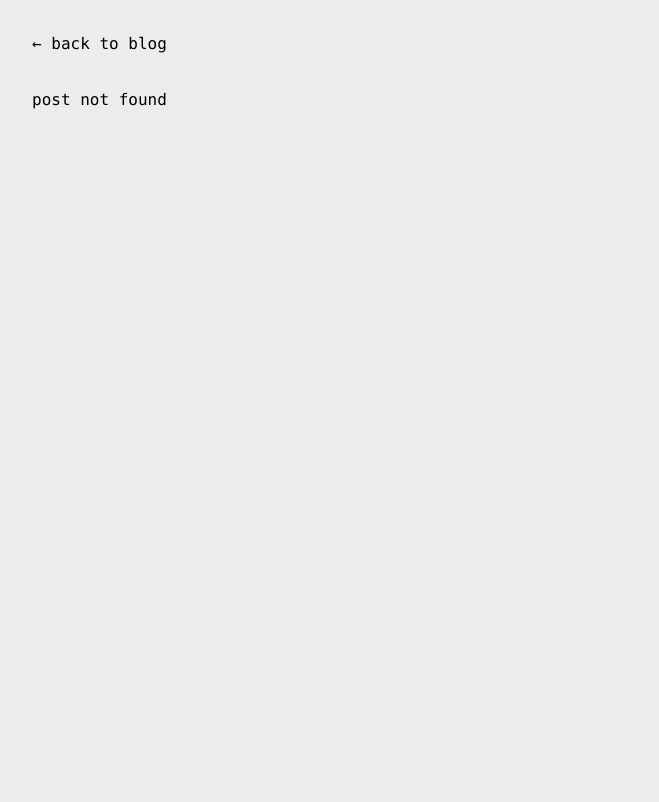
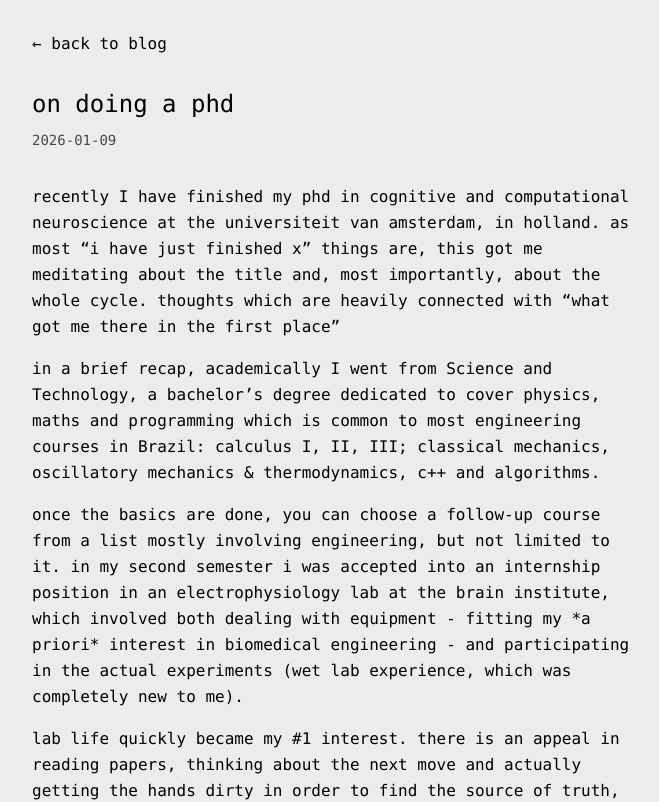
Before and after one commit to joaohnp/personal-page, a Next.js app: page /blog/on-doing-a-phd in a window 1280 px wide. Before the commit this address had no page. Shown: the top 802 px of the page, without its empty margins (304-963 px from the left). Built offline with nearby package versions, Linux system fonts and the light colour scheme.

Commit message:
adding new blog entry

```diff
--- a/app/blog/[slug]/page.tsx
+++ b/app/blog/[slug]/page.tsx
@@ -18,6 +18,54 @@ currently im building newgate, a b2b saas company (yes) together with two of my
 its hard to navigate, but definetely quite interesting to work on. naturally, some of my thoughts in this regard maybe shared within this page.
 
 i hope this is useful or interesting. if anything just send a message -- a reply is guaranteed`,
+  },
+
+  "on-doing-a-phd": {
+    title: "on doing a phd",
+    date: "2026-01-09",
+    content: `recently I have finished my phd in cognitive and computational neuroscience at the universiteit van amsterdam, in holland. as most “i have just finished x” things are, this got me meditating about the title and, most importantly, about the whole cycle. thoughts which are heavily connected with “what got me there in the first place”
+
+in a brief recap, academically I went from Science and Technology, a bachelor’s degree dedicated to cover physics, maths and programming which is common to most engineering courses in Brazil: calculus I, II, III; classical mechanics, oscillatory mechanics & thermodynamics, c++ and algorithms.
+
+once the basics are done, you can choose a follow-up course from a list mostly involving engineering, but not limited to it. in my second semester i was accepted into an internship position in an electrophysiology lab at the brain institute, which involved both dealing with equipment - fitting my *a priori* interest in biomedical engineering - and participating in the actual experiments (wet lab experience, which was completely new to me).
+
+lab life quickly became my #1 interest. there is an appeal in reading papers, thinking about the next move and actually getting the hands dirty in order to find the source of truth, that cannot be found anywhere else.
+
+afterwards I pursued a masters degree in the same lab and continuing the overarching project of how does the visual system work, but this time I was more focused in developing methods for data analysis to bridge spiking activity to anatomical expectations of function. my work eventually got me as an author in a paper (due to minor contributions to someone's main project) which was an amazing feeling of "doing something real*".
+
+i do understand that research, at least in systems neuroscience/psychology, way too often is not reproducible and poorly designed. which does put an asterisk in something *real*. regardless, it felt like it. and that's what mattered.
+
+i am yet to find an occupation which so steadily attracts talent like academia does. this becomes more visible when you face the fact that two very basic components are absent: 1) financially incentives are squalid. most phd student positions pay poorly; 2) career continuity is not foreseen. it is a pretty weird angle having a constant stream of already relatively successful overachievers seeking to work a job that has implied that the next 4 years will be incredibly hard AND that the continuity of your career is rarely a concern.
+
+however, it feels somewhat privileged to be in the center of this venn diagram. with the skills, willpower and the right amount of naiveté to get into a long, uncertain project. which most likely will be longer and more uncertain. besides,  the numbers point to job insecurity, high burnout, depression and dropout rates.
+
+but of course, it does not matter since I am different. or so basically all phd students at some point thought to themselves.
+
+this stance most likely won't prove correct as chances are all others who got to be affected by mental conditions are as brilliant as you are. however, this is the spirit which, to me, makes a complete difference in how you navigate the phd (and life, if you will). sometimes we gotta try.
+
+in the field of cognitive and systems neuroscience, if one would try and draw a "typical" academic path it would require a phd and a couple of post docs done in some parts of europe, usa or japan.
+
+let it be clear: i do not believe that good science is inherent to these places. but from my experience (as well as observing the cvs of the labs that get papers into neuron, nature/science and keynotes of the main conferences) that likely seems to be the "typical path of success". there is a degree of self fulfilling prophecy, and the dynamics of scientific production are tightly correlated with politics and its deep roots, but lets set that aside.
+
+when looking for a position, I sought projects which were engineering + data heavy and mostly within europe. this brought me to the netherlands, amsterdam, for a "4" year project - a translational study involving closed-loop neurostimulation. a really good fit to my skills and interests. this amazing alignment did not stop me from taking 6 years to finish it all.
+
+as most things are, the project did not progress linearly.
+
+which brings us to the first big lesson i learned: there really isnt a set structure. I had resources (money, supervisors) and several rituals (checkpoints, goals, typical planning. but see: the myth of the objective) that while positive in spirit, none of the set goals considered that research questions often are not aligned with the *ipsis litteris* hypothesis. surprisingly, many projects start with an ill-defined hypothesis and are not prepared to get a solid material out of the process in case, well, everything else fails. in this scenario, exploratory data analysis is greatly overestimated. the underlying assumption is that *something* publishable must be there. this type of "silver bullet" science is indeed very high risk high reward. for the first 75% of the project it feels like it does not really matter. get your design, get your subjects, do your analysis. rinse and repeat. *I* can pull this off, of course.
+
+I guess the usual view is that the phd as something awarded to someone with an idea (research angle), who designed and executed an experiment (or any kind of data collection), put it under some analysis and voilà, p<0.05, publication, graduation, degree. nowadays, my understanding is that the title is conferred to people who did all of the above and *despite* no crystal-clear outcome (or even expectations) of the experiment, *despite* unpredictable results from projects which did not care to properly prepare for the very normal "not meeting" *a priori* assumptions, *despite* this lack of control (+ financial uncertainty, career uncertainty, even doubts about the usefulness of the research itself), *still* manage to put some coherent, patched, rough around the edges book. very unique in the sense that few people (no one?) would do something just like that.
+
+it is not necessarily about a clean-cut research outcome or about single-handedly moving the tides of science, but rather calling this question "mine", without dropping the high-quality-high-impact aegis. putting it under your belt and covering distances that literally no one else would be willing to. supervisors, co-supervisors, mentors, committees etc etc especially included.
+
+naturally this all feels very overwhelming and the legend goes no one thinks their own piece of work is as useless as an angry phd student. and, somehow, we do not let it go. it feels sunk cost fallacy-ish, but part of me (with the title) believes there is (was?) more to it. perhaps it is the past getting brighter.
+
+techno-utopians from the silicon valley (musk, thiel, zuckerberg and so on) mostly argue that a phd project isnt worth it due to the lack of clear outcome or industrial advancement when compared to the overall effort. while it is tediously short-sighted to say so, I would argue that a phd is worth pursuing >exactly< due to the lack of clear outcome. naturally, i cannot relate to the american experience at all and i do not know what is required of them in graduate school. however, to me, there is an intrinsic value when, given proper resources, a person can successfully pull the reigns of this. such person should be ready to go beyond academic research, and diligently navigate uncertainties in other contexts as well.
+
+my phd trajectory was particularly bumpy, with several delays, unpaid periods (or self-funded as universities prefer to say) and some disconnection with superiors that had other plans. due to this, once it was done and dusted, many colleagues and friends asked me if I regretted undergoing the *via crucis*. for all the aforementioned, I do not. also, while on the road, it is thrilling to share so much with likeminded people (which i must say is a very specific group). i was lucky enough to be inserted in a large lab of about 15 phd students, which brought the best of times in a wonderful city like amsterdam. it is very interesting to learn how high-level science works and, perhaps on the lucky side, to be able to discuss closely with a supervisor that slowly progressed into a friend.
+
+so all in all, I do not regret it. the system is deeply flawed, and people are literally getting sick. this is not a brainless decision. structurally it is not ok at all.
+
+however, to me, the journey, the skills, the challenge were all too appealing. high cost, yes, but its such an unique thing to do that it would feel weird arguing that it was regrettable. `,
   },
 }
 
--- a/app/blog/page.tsx
+++ b/app/blog/page.tsx
@@ -3,6 +3,7 @@ import Link from "next/link"
 export default function Blog() {
   const posts = [
     { slug: "who-and-why", title: "who and why", date: "2025-07-09" },
+    { slug: "on-doing-a-phd", title: "on doing a phd", date: "2026-01-09" },
   ]
 
   return (
```
